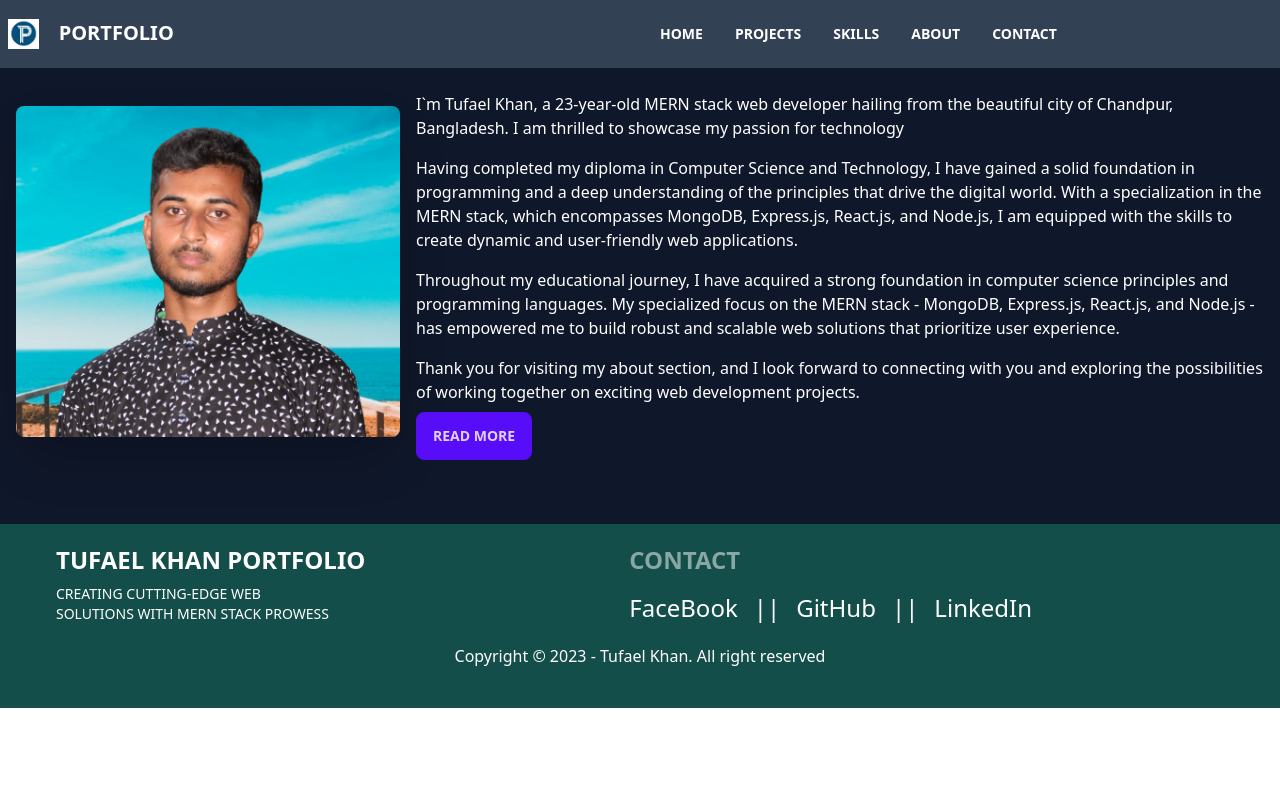
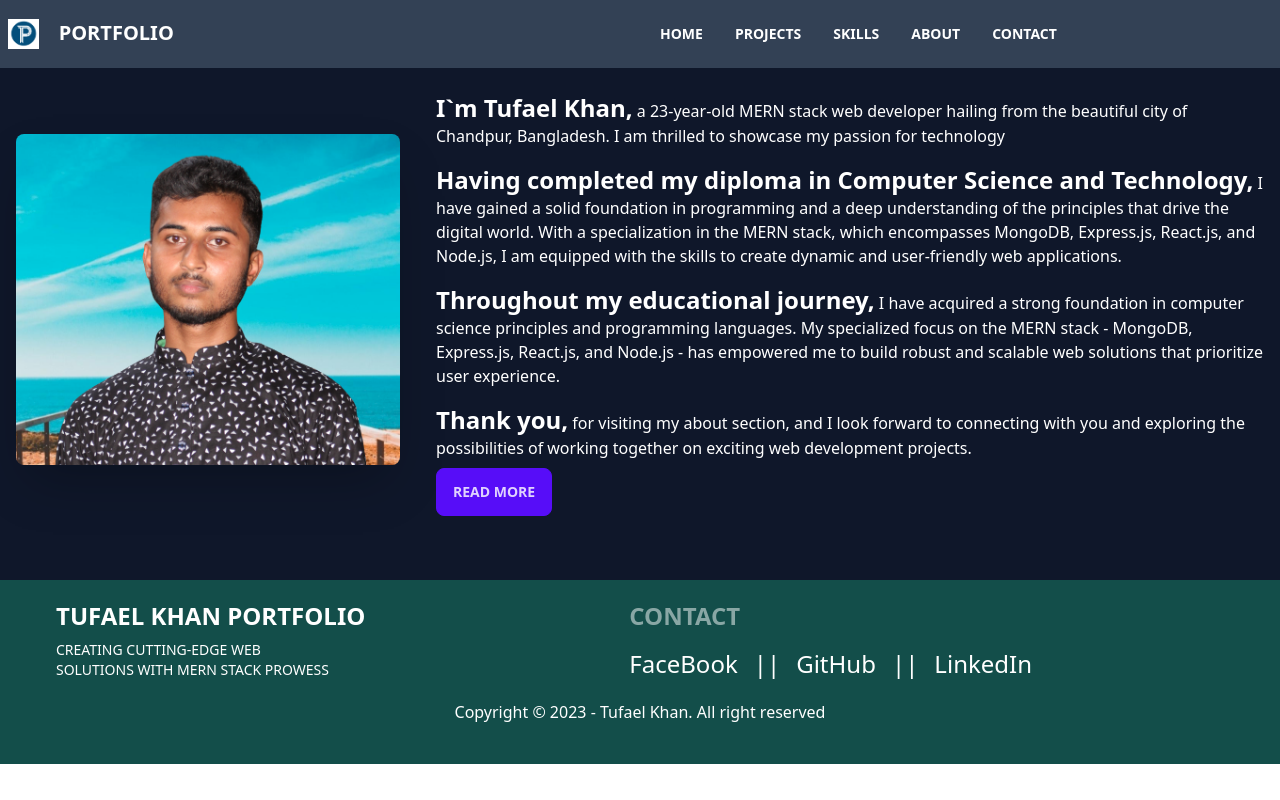
Before and after one commit to tufaelkhan/tufael-portfolio, a React (Vite) app: page /about in a window 1280 px wide. Built offline with nearby package versions, Linux system fonts and the light colour scheme.

Commit message:
add icon

```diff
--- a/src/components/Home/Home/About.jsx
+++ b/src/components/Home/Home/About.jsx
@@ -12,11 +12,11 @@ const About = () => {
     </Zoom>
     <Slide>
 
-    <div className='text-1xl font-sans'>
-      <p className="py-2">I`m Tufael Khan, a 23-year-old MERN stack web developer hailing from the beautiful city of Chandpur, Bangladesh. I am thrilled to showcase my passion for technology</p>
-      <p className="py-2">Having completed my diploma in Computer Science and Technology, I have gained a solid foundation in programming and a deep understanding of the principles that drive the digital world. With a specialization in the MERN stack, which encompasses MongoDB, Express.js, React.js, and Node.js, I am equipped with the skills to create dynamic and user-friendly web applications.</p>
-      <p className="py-2">Throughout my educational journey, I have acquired a strong foundation in computer science principles and programming languages. My specialized focus on the MERN stack - MongoDB, Express.js, React.js, and Node.js - has empowered me to build robust and scalable web solutions that prioritize user experience.</p>
-      <p className="py-2">Thank you for visiting my about section, and I look forward to connecting with you and exploring the possibilities of working together on exciting web development projects.</p>
+    <div className='text-1xl font-sans pl-5'>
+      <p className="py-2"><strong className='text-2xl'>I`m Tufael Khan,</strong> a 23-year-old MERN stack web developer hailing from the beautiful city of Chandpur, Bangladesh. I am thrilled to showcase my passion for technology</p>
+      <p className="py-2"><strong className='text-2xl'>Having completed my diploma in Computer Science and Technology,</strong>  I have gained a solid foundation in programming and a deep understanding of the principles that drive the digital world. With a specialization in the MERN stack, which encompasses MongoDB, Express.js, React.js, and Node.js, I am equipped with the skills to create dynamic and user-friendly web applications.</p>
+      <p className="py-2"><strong className='text-2xl'>Throughout my educational journey,</strong> I have acquired a strong foundation in computer science principles and programming languages. My specialized focus on the MERN stack - MongoDB, Express.js, React.js, and Node.js - has empowered me to build robust and scalable web solutions that prioritize user experience.</p>
+      <p className="py-2"><strong className='text-2xl'>Thank you,</strong> for visiting my about section, and I look forward to connecting with you and exploring the possibilities of working together on exciting web development projects.</p>
       <button className='btn btn-primary'>read more</button>
     </div>
     </Slide>
--- a/src/components/Home/Home/Banner.jsx
+++ b/src/components/Home/Home/Banner.jsx
@@ -1,7 +1,7 @@
 import myImage from '../../../assets/port.png'
 import { Zoom, Fade } from "react-awesome-reveal";
 import resume from '../../../assets/tufael-khan-resume-full-stack-web-developer (1).pdf'
-import { FaDownload  } from 'react-icons/fa';
+import { FaDownload, FaLongArrowAltRight  } from 'react-icons/fa';
 import { Link } from 'react-router-dom';
 
 const Banner = () => {
@@ -17,11 +17,12 @@ const Banner = () => {
             <h1 className="text-4xl font-bold">Hello, I am <span className='text-purple-400 text-6xl'>Tufael Khan</span> <br />full stack <span className='text-purple-400 text-6xl'>Web</span> Developer</h1>
             <p className="py-6">Crafting Next-Level Web Applications with MERN Stack Expertise</p>
             <div className='flex'>
-            <button className="btn btn-primary mr-5 text-1xl">
-              <Link to='/contact'>Hire me </Link>
+            <button className="btn btn-info mr-5 text-1xl">
+
+              <Link to='/contact'><p className='flex'><span className='mr-2'>Hire me</span><span><FaLongArrowAltRight/></span></p>   </Link>
               </button>
            <a href={resume} download='../../../assets/tufael-khan-resume-full-stack-web-developer (1).pdf'>
-           <button className="btn btn-primary text-1xl">Download Resume <FaDownload/> </button>
+           <button className="btn btn-info text-1xl">Download Resume <FaDownload/> </button>
            </a>
             </div>
             </Fade>
--- a/src/components/Home/Home/Project.jsx
+++ b/src/components/Home/Home/Project.jsx
@@ -8,7 +8,10 @@ import { Link } from 'react-router-dom';
 const Project = () => {
     return (
         <div>
-            <h3 className="text-3xl mb-7 font-extrabold uppercase underline flex mx-auto ml-20"> <span className='mr-4'>Latest Projects</span> <span><Link to='/myproject'><FaShare/></Link></span></h3>
+          <Link to='/myproject'>
+
+            <h3 className="text-3xl mb-7 font-extrabold uppercase underline flex mx-auto ml-20"> <span className='mr-4'>Latest Projects</span> <span><FaShare/></span></h3>
+          </Link>
             <Fade>
 
         <div className="grid grid-cols-1 md:grid-cols-2 lg:grid-cols-3 gap-y-3">
```
